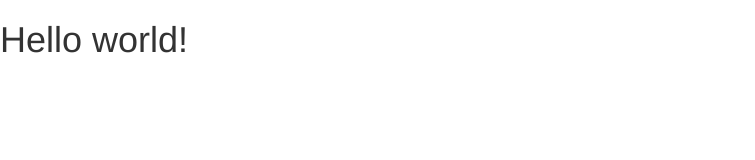
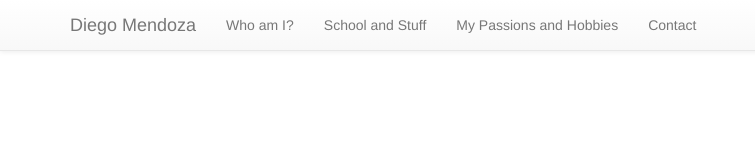
Before and after one commit to salvadorJimenez/primera-semana, a plain HTML site: page index.htm in a window 1280 px wide. Shown: the whole page, without its empty margins (0-755 px from the left). Drawn offline with nearby package versions, Linux system fonts and the light colour scheme.

Commit message:
Add first functional nav-bar

```diff
--- a/index.htm
+++ b/index.htm
@@ -11,7 +11,28 @@
 	<link rel="stylesheet" href="https://maxcdn.bootstrapcdn.com/bootstrap/3.3.7/css/bootstrap-theme.min.css" integrity="sha384-rHyoN1iRsVXV4nD0JutlnGaslCJuC7uwjduW9SVrLvRYooPp2bWYgmgJQIXwl/Sp" crossorigin="anonymous">
 </head>
 <body>
-<h1>Hello world!</h1>
+<!--Menú -->
+	<div class="navbar navbar-default navbar-fixed-top" id="my-menu">
+		<div class="container">
+			<div class="navbar-header">
+				<button type="button" class="navbar-toggle" data-toggle="collapse" data-target="#navbar-collapse">
+  					<span class="icon-bar"></span>
+  					<span class="icon-bar"></span>
+  					<span class="icon-bar"></span>
+  				</button>
+  				<a href="" class="navbar-brand">Diego Mendoza</a>
+  			</div>
+
+  			<div class="collapse navbar-collapse" id="navbar-collapse">
+				<ul class="nav navbar-nav">
+					<li><a href="#whoAmI">Who am I?</a></li>
+					<li><a href="#School">School and Stuff</a></li>
+					<li><a href="#Passions">My Passions and Hobbies</a></li>
+					<li><a href="#Contact">Contact</a></li>
+				</ul>
+			</div>
+		</div>
+	</div>
 
 	<script src="https://code.jquery.com/jquery-3.1.1.min.js"></script>
 	<!-- Latest compiled and minified JavaScript -->
```
